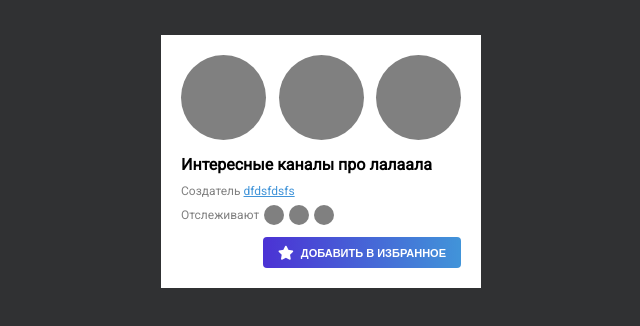
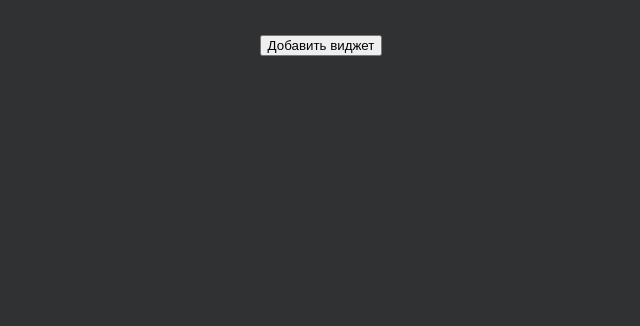
Before and after one commit to YG92/widget-generator, an Angular app: page / in a window 1280 px wide. Shown: the top 326 px of the page, without its empty margins (319-959 px from the left). Built offline with nearby package versions, Linux system fonts and the light colour scheme.

Commit message:
added widget generation functionality

```diff
--- /dev/null
+++ b/src/app/fixture.ts
@@ -0,0 +1,58 @@
+export const randomData = {
+  images: [
+    'https://picsum.photos/100/100/?image=161',
+    'https://picsum.photos/100/100/?image=235',
+    'https://picsum.photos/100/100/?image=21',
+    'https://picsum.photos/100/100/?image=65',
+    'https://picsum.photos/100/100/?image=432',
+    'https://picsum.photos/100/100/?image=65',
+    'https://picsum.photos/100/100/?image=454',
+    'https://picsum.photos/100/100/?image=34',
+    'https://picsum.photos/100/100/?image=234',
+    'https://picsum.photos/100/100/?image=45',
+    'https://picsum.photos/100/100/?image=141'
+  ],
+  names: [
+    'Ruth Leach',
+    'Humphrey Rodriquez',
+    'Head Jefferson',
+    'Young Mendez',
+    'Viola Lowe',
+    'Jennifer Alford',
+    'Sue Knapp',
+    'Waters Hensley',
+    'Moses Yang',
+    'Haney Becker',
+    'Davis Booker',
+    'Craft Buckner',
+    'Mcconnell Foley',
+    'Shirley Langley',
+    'Cornelia Vazquez',
+    'Lorrie Sullivan',
+    'Johnston Lowe',
+    'Pratt Bauer',
+    'Rosetta Chandler'
+  ],
+  titles: [
+    'nisi magna',
+    'do ipsum',
+    'non non',
+    'in occaecat',
+    'laboris sint',
+    'elit laborum',
+    'dolor eu',
+    'aliquip aliquip',
+    'ut eiusmod',
+    'officia fugiat',
+    'fugiat ipsum',
+    'consequat consectetur',
+    'labore dolore',
+    'voluptate elit',
+    'incididunt mollit',
+    'excepteur sunt',
+    'velit sunt',
+    'culpa irure',
+    'deserunt culpa',
+    'cupidatat sunt'
+  ]
+};
--- a/src/app/widget-list/widget-list.component.html
+++ b/src/app/widget-list/widget-list.component.html
@@ -1,3 +1,8 @@
 <div class="widget-list">
-  <app-widget class="widget-list__item"></app-widget>
+  <button (click)="generateWidget()">Добавить виджет</button>
+  <app-widget
+    class="widget-list__item"
+    *ngFor="let widget of widgetList"
+    [widget]="widget">
+  </app-widget>
 </div>
--- a/src/app/widget-list/widget-list.component.ts
+++ b/src/app/widget-list/widget-list.component.ts
@@ -1,4 +1,6 @@
 import { Component, OnInit } from '@angular/core';
+import { WidgetService } from '../widget-service/widget.service';
+import { WidgetModel } from '../widget.model';
 
 @Component({
   selector: 'app-widget-list',
@@ -7,9 +9,16 @@ import { Component, OnInit } from '@angular/core';
 })
 export class WidgetListComponent implements OnInit {
 
-  constructor() { }
+  widgetList: WidgetModel[] = [];
+
+  constructor(private widgetSrv: WidgetService) { }
 
   ngOnInit() {
   }
 
+  generateWidget() {
+    const widget = this.widgetSrv.generageRandomObject();
+    this.widgetList = [widget, ...this.widgetList];
+  }
+
 }
--- /dev/null
+++ b/src/app/widget-service/widget.service.ts
@@ -0,0 +1,30 @@
+import { Injectable } from '@angular/core';
+import { randomData } from '../fixture';
+import { WidgetModel } from '../widget.model';
+
+@Injectable({
+  providedIn: 'root'
+})
+export class WidgetService {
+
+  constructor() { }
+
+  private getRandInt(max) {
+    return Math.floor(Math.random() * max);
+  }
+
+  private getRandomValue(key) {
+    const max = randomData[key].length - 1;
+    const index = this.getRandInt(max);
+    return randomData[key][index];
+  }
+
+  generageRandomObject(): WidgetModel {
+    return {
+      images: Array.from({ length: 3 }, () => this.getRandomValue('images')),
+      title: this.getRandomValue('titles'),
+      author: this.getRandomValue('names'),
+      followerImages: Array.from({ length: this.getRandInt(5) + 1 }, () => this.getRandomValue('images'))
+    }
+  }
+}
--- /dev/null
+++ b/src/app/widget.model.ts
@@ -0,0 +1,6 @@
+export class WidgetModel {
+  images: string[];
+  title: string;
+  author: string;
+  followerImages: string[];
+}
--- a/src/app/widget/widget.component.html
+++ b/src/app/widget/widget.component.html
@@ -1,20 +1,24 @@
 <div class="widget">
   <div class="widget__images">
-    <div class="widget__single-image"></div>
-    <div class="widget__single-image"></div>
-    <div class="widget__single-image"></div>
+    <div
+      class="widget__image-frame widget__image-frame_big"
+      *ngFor="let image of widget.images">
+      <img [src]="image" alt="image" class="widget__picture">
+    </div>
   </div>
-  <h4 class="widget__title">Интересные каналы про лалаала</h4>
+  <h4 class="widget__title">{{ widget.title }}</h4>
   <p class="widget__info">
     Создатель
-    <a class="widget__link">dfdsfdsfs</a>
+    <a class="widget__link">{{ widget.author }}</a>
   </p>
   <div class="widget__followers">
     <p class="widget__info">Отслеживают</p>
     <div class="widget__follower-images">
-      <div class="widget__single-follower-image"></div>
-      <div class="widget__single-follower-image"></div>
-      <div class="widget__single-follower-image"></div>
+      <div
+        class="widget__image-frame widget__image-frame_small"
+        *ngFor="let fImage of widget.followerImages">
+        <img [src]="fImage" alt="image" class="widget__picture">
+      </div>
     </div>
   </div>
   <button class="widget__button">
--- a/src/app/widget/widget.component.scss
+++ b/src/app/widget/widget.component.scss
@@ -12,11 +12,8 @@ $blue: #4194D9;
     justify-content: space-between;
   }
 
-  &__single-image {
-    width: 85px;
-    height: 85px;
-    background-color: grey;
-    border-radius: 50%;
+  &__picture {
+    width: 100%;
   }
 
   &__title {
@@ -46,11 +43,20 @@ $blue: #4194D9;
     align-items: center;
   }
 
-  &__single-follower-image {
-    @extend .widget__single-image;
-    width: 20px;
-    height: 20px;
-    margin-right: 5px;
+  &__image-frame {
+    border-radius: 50%;
+    overflow: hidden;
+
+    &_big {
+      width: 85px;
+      height: 85px;
+    }
+
+    &_small {
+      width: 20px;
+      height: 20px;
+      margin-right: 5px;
+    }
   }
 
   &__star {
--- a/src/app/widget/widget.component.ts
+++ b/src/app/widget/widget.component.ts
@@ -1,4 +1,5 @@
-import { Component, OnInit } from '@angular/core';
+import { Component, Input, OnInit } from '@angular/core';
+import { WidgetModel } from '../widget.model';
 
 @Component({
   selector: 'app-widget',
@@ -7,6 +8,8 @@ import { Component, OnInit } from '@angular/core';
 })
 export class WidgetComponent implements OnInit {
 
+  @Input() widget: WidgetModel;
+
   constructor() { }
 
   ngOnInit() {
```
Also changed, not shown: 1 other file (tests, documents, lock files or other folders).
